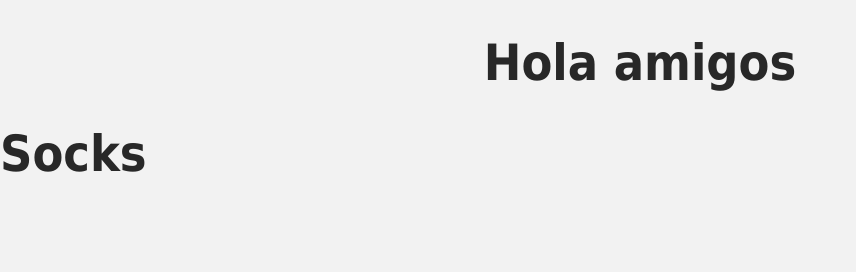
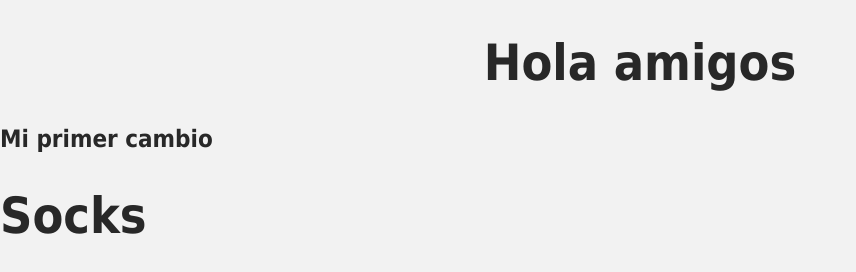
Before and after one commit to EnriqueCastro07/prueba, a plain HTML site: page index.html in a window 1280 px wide. Shown: the whole page, without its empty margins (0-856 px from the left). Drawn offline with nearby package versions, Linux system fonts and the light colour scheme.

Commit message:
añade h2

```diff
--- a/index.html
+++ b/index.html
@@ -11,6 +11,7 @@
   </head>
   <body>
     <h1 style="text-align: center;">Hola amigos</h1>
+    <h2>Mi primer cambio</h2>
     <div id="app">
       <h1>{{product}}</h1>
     </div>
```
